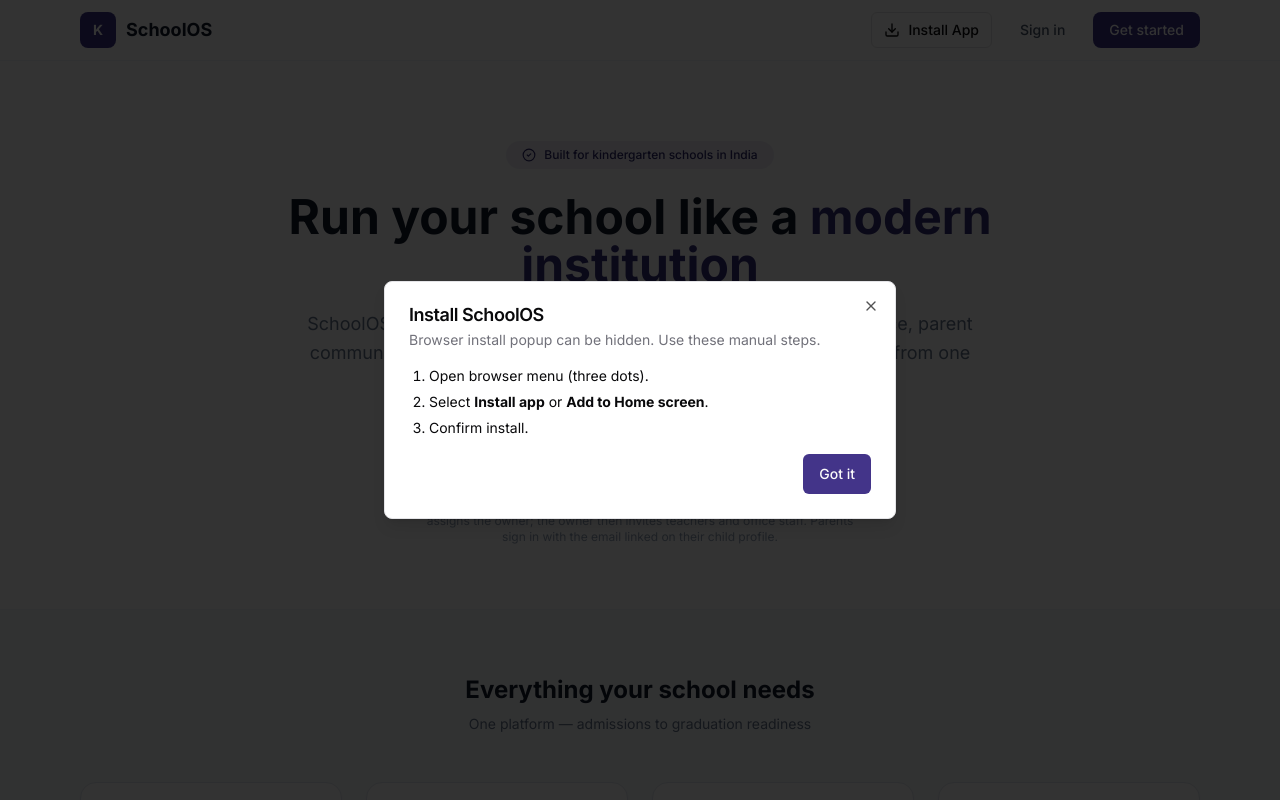
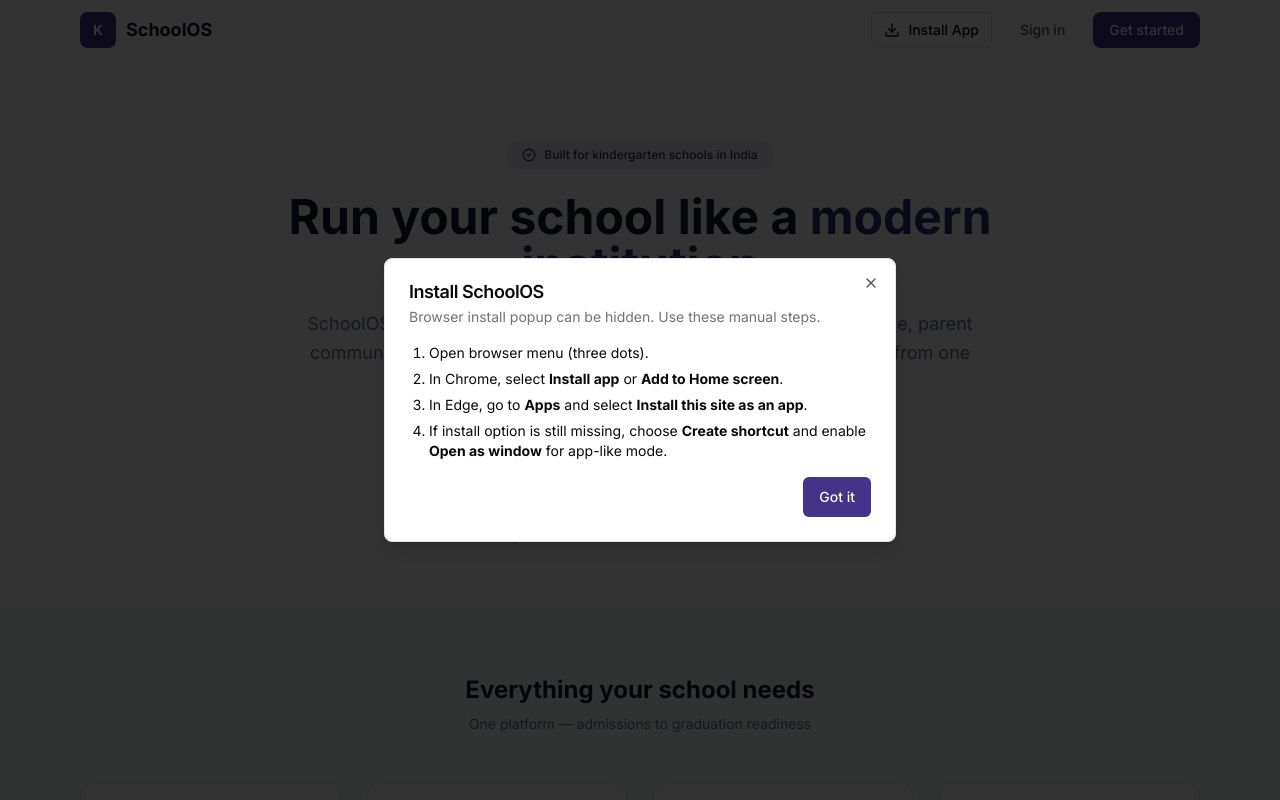
Before and after one commit to rohinisd/KinderOS, a Next.js app in the folder apps/web/: page / in a window 1280 px wide. Both pictures are taken after a click on the button "Install App". Shown: the top 800 px of the page. Built offline with nearby package versions, Linux system fonts and the light colour scheme; no server answers.

Commit message:
fix(pwa): add browser-specific install fallback instructions.
Made-with: Cursor

```diff
--- a/apps/web/src/components/pwa/install-app-button.tsx
+++ b/apps/web/src/components/pwa/install-app-button.tsx
@@ -117,8 +117,16 @@ export function InstallAppButton() {
             ) : (
               <ol className="list-decimal space-y-1.5 pl-5">
                 <li>Open browser menu (three dots).</li>
-                <li>Select <strong>Install app</strong> or <strong>Add to Home screen</strong>.</li>
-                <li>Confirm install.</li>
+                <li>
+                  In Chrome, select <strong>Install app</strong> or <strong>Add to Home screen</strong>.
+                </li>
+                <li>
+                  In Edge, go to <strong>Apps</strong> and select <strong>Install this site as an app</strong>.
+                </li>
+                <li>
+                  If install option is still missing, choose <strong>Create shortcut</strong> and enable
+                  <strong> Open as window</strong> for app-like mode.
+                </li>
               </ol>
             )}
           </div>
```
